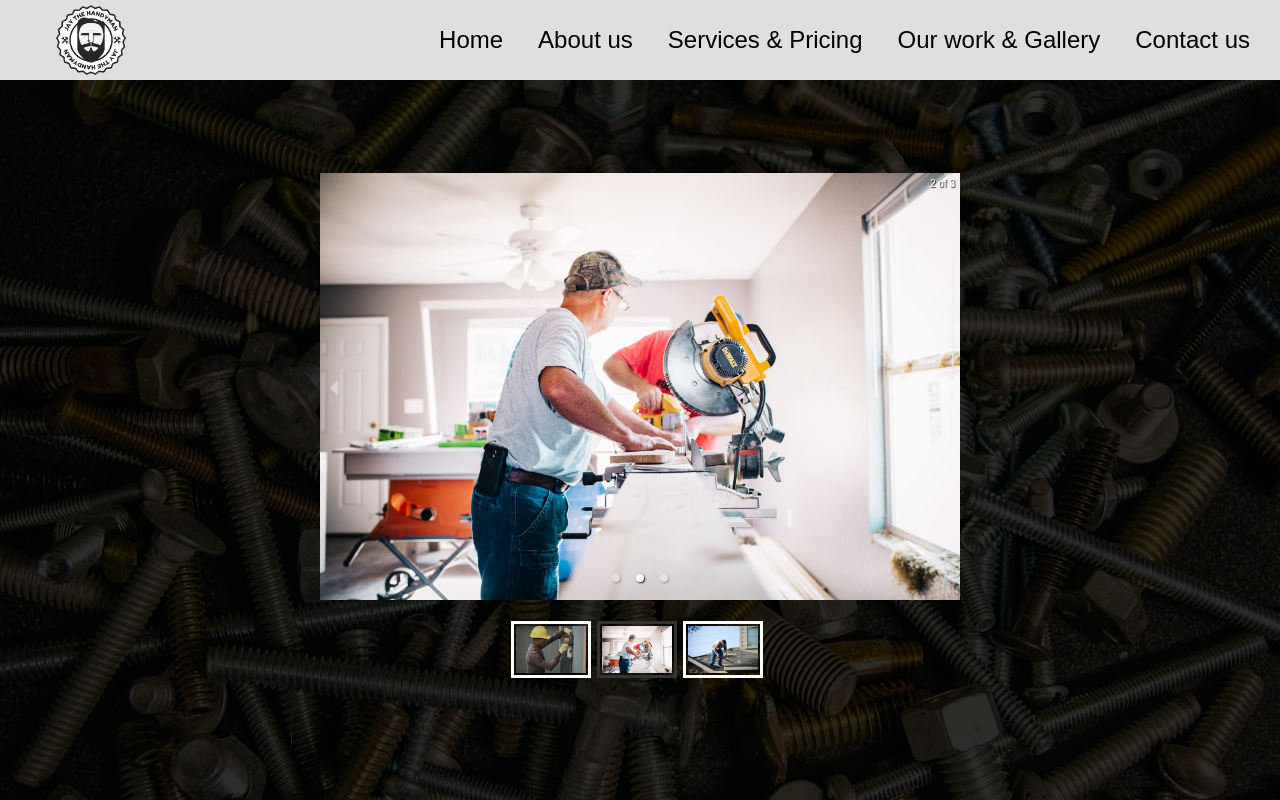
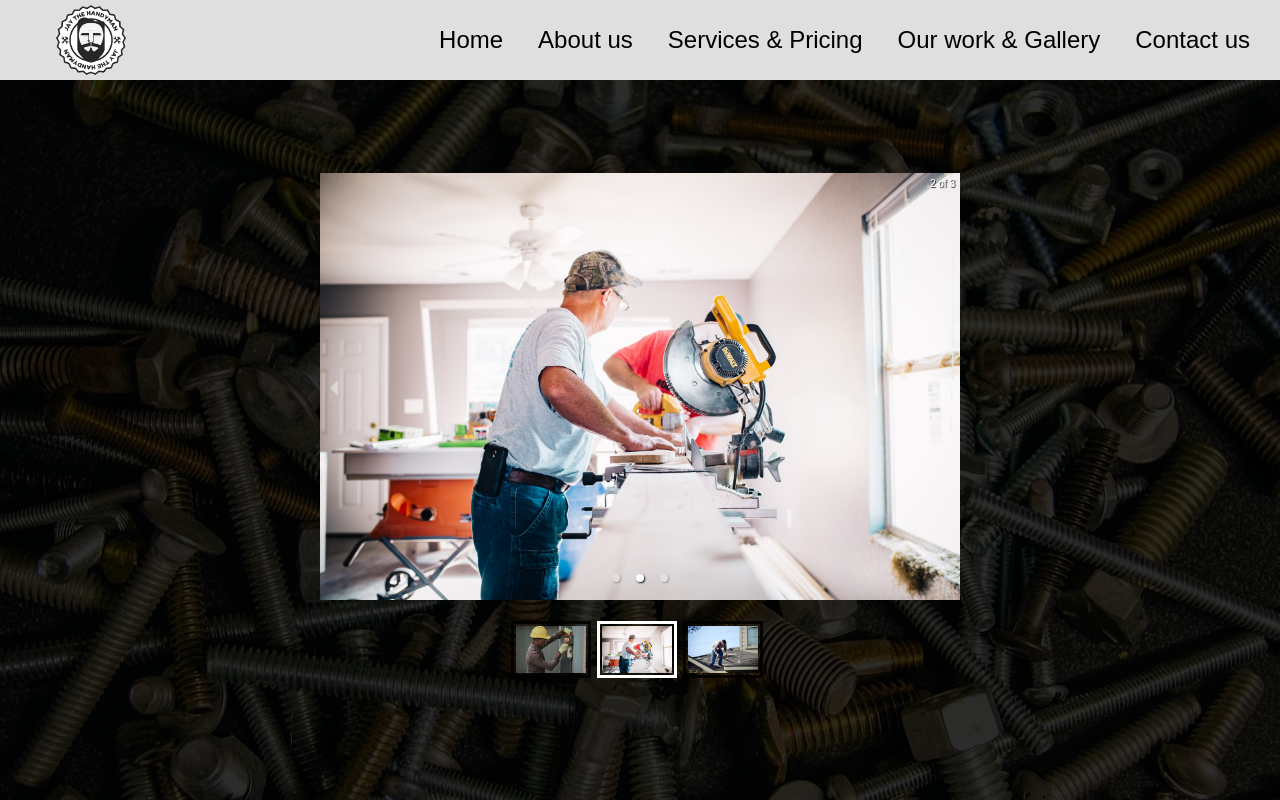
Before and after one commit to JuanPortal/JaytheHandyman, a React (Vite) app: page /ourwork in a window 1280 px wide. Built offline with nearby package versions, Linux system fonts and the light colour scheme.

Commit message:
thumbnail border colors fixed

```diff
--- a/src/styles.css
+++ b/src/styles.css
@@ -79,7 +79,7 @@ header .hamburger-menu{
     flex-direction: column;
     justify-content: space-evenly;
     align-items: center;
-    background-color: #252525b9;
+    background-color: #000000d3;
     z-index: 999999;
 }
 
@@ -161,6 +161,14 @@ section {
     justify-content: center;
     align-items: center;
     color: #fff;
+}
+
+.carousel .thumb {
+    border-color: #000000d3;
+}
+
+.carousel .thumb.selected {
+    border-color: #fff;
 }
 
 @media screen and (max-width: 600px) {
```
